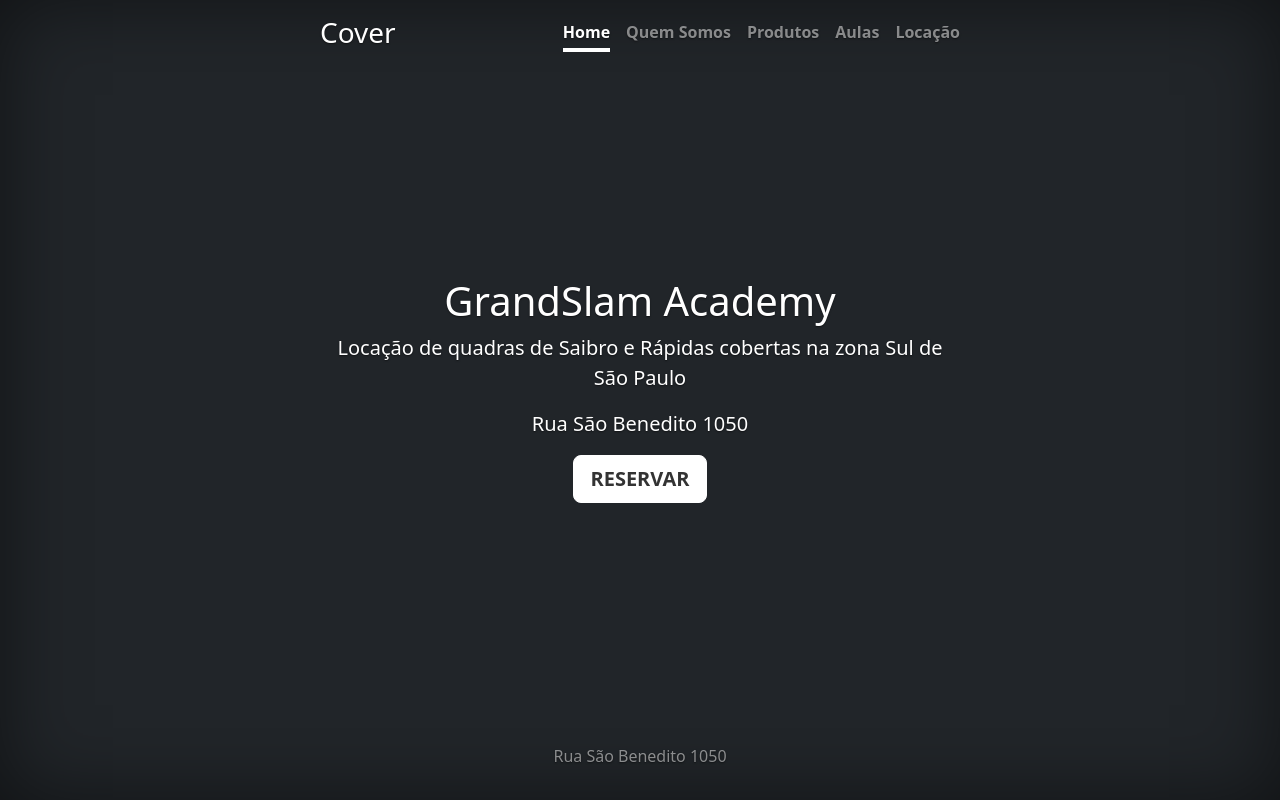
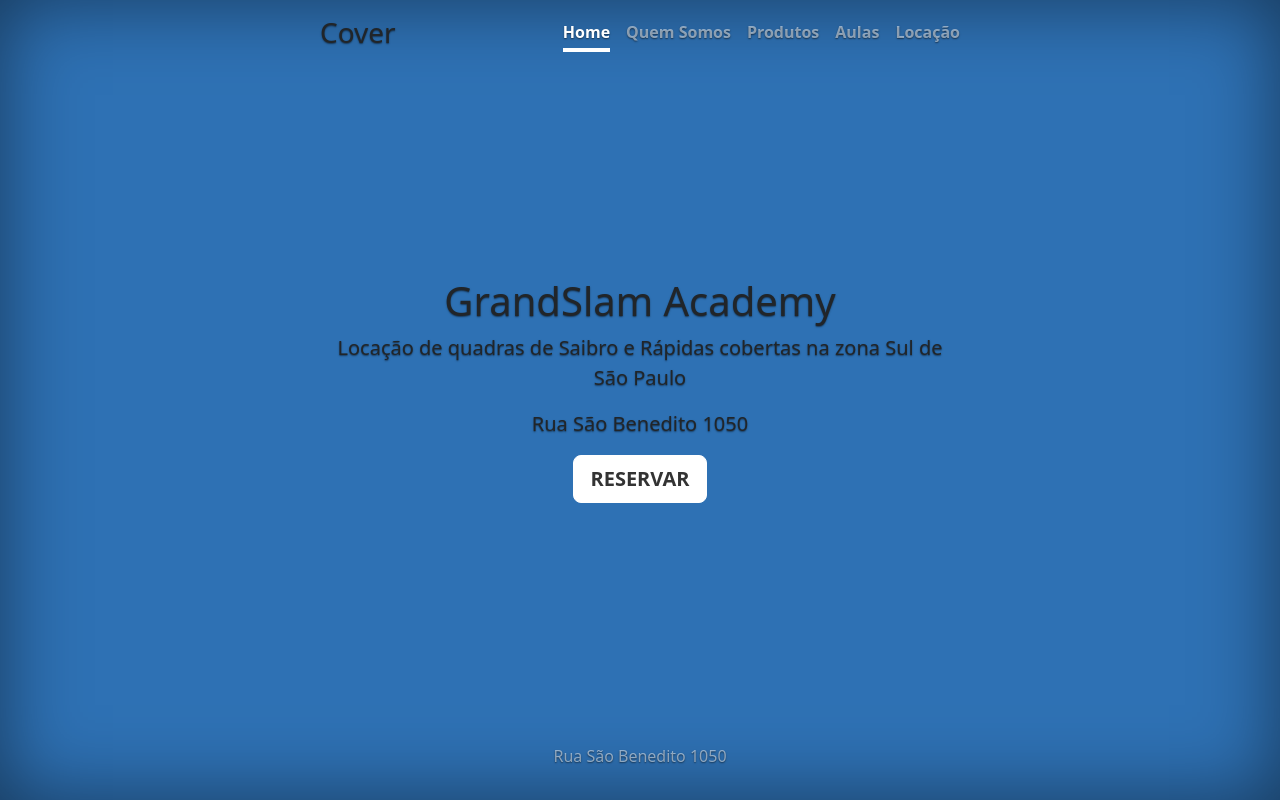
Before and after one commit to matheusrgg/calendario, an Angular app: page / in a window 1280 px wide. Built offline with nearby package versions, Linux system fonts and the light colour scheme.

Commit message:
home: background colour

```diff
--- a/src/app/pages/home/home.component.css
+++ b/src/app/pages/home/home.component.css
@@ -7,6 +7,7 @@
   text-shadow: 0 .05rem .1rem rgba(0, 0, 0, .5);
   box-shadow: inset 0 0 5rem rgba(0, 0, 0, .5);
   height: 100vh;
+  background-color: #2e71b4;
 
 }
 
--- a/src/app/pages/home/home.component.html
+++ b/src/app/pages/home/home.component.html
@@ -12,7 +12,7 @@
 
 </head>
 
-<body class="d-flex text-center text-bg-dark" style="height: 100vh;">
+<body class="d-flex text-center " style="height: 100vh;">
 
     <div class="cover-container d-flex w-100 h-100 p-3 mx-auto flex-column">
         <header class="mb-auto">
--- a/src/app/pages/login/auth.service.ts
+++ b/src/app/pages/login/auth.service.ts
@@ -18,7 +18,7 @@ export class AuthService {
     usuario.senha === '123456') {
 
       this.usuarioAutenticado=true;
-      this.router.navigate(["/salas-disponiveis"])
+      this.router.navigate(["/calendario"])
     }else{
       this.usuarioAutenticado =false;
     }
--- a/src/app/pages/login/login.component.html
+++ b/src/app/pages/login/login.component.html
@@ -15,15 +15,15 @@
             <div class="form-outline mb-4">
                 <label class="form-label" for="typeEmailX-2">Endereço de e-mail</label>
               <input
+              [(ngModel)]="usuario.nome"
               id="usuario"
               type="email" id="typeEmailX-2" class="form-control form-control-lg" />
             </div>
-            <!-- [(ngModel)]="usuario.nome" -->
 
-            <!-- [(ngModel)]="usuario.senha" -->
             <div class="form-outline mb-4">
                 <label class="form-label" for="typePasswordX-2">Senha</label>
               <input
+              [(ngModel)]="usuario.senha"
               id="senha"
               type="password" id="typePasswordX-2" class="form-control form-control-lg" />
             </div>
@@ -31,7 +31,7 @@
 
             <button
             class="btn btn-primary "
-            style="background-color: #6f42c1; width: -webkit-fill-available;" type="submit"
+            style="background-color: #2e71b4; width: -webkit-fill-available;" type="submit"
             (click)="fazerLogin()"
 
 
```
Also changed, not shown: src/app/app.module.ts (+6 -1 lines). Lines whose indentation alone changed are shown as unchanged.
